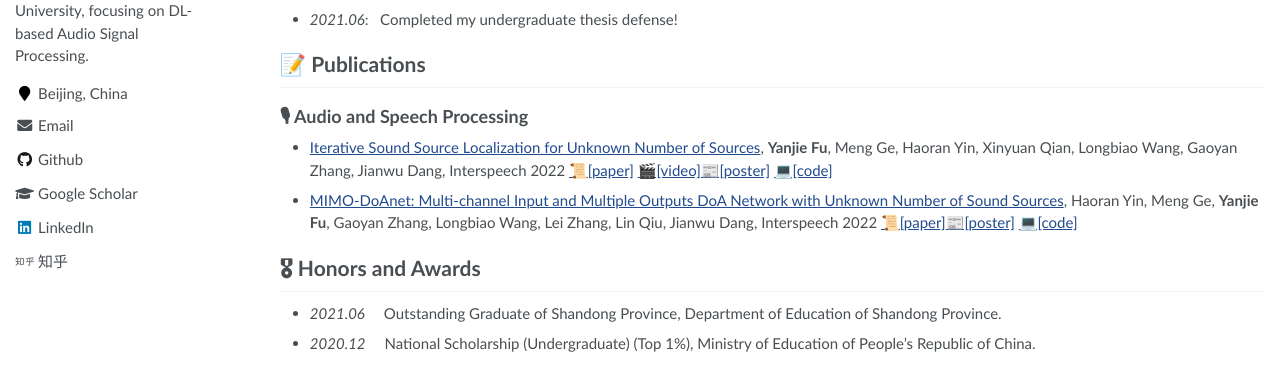
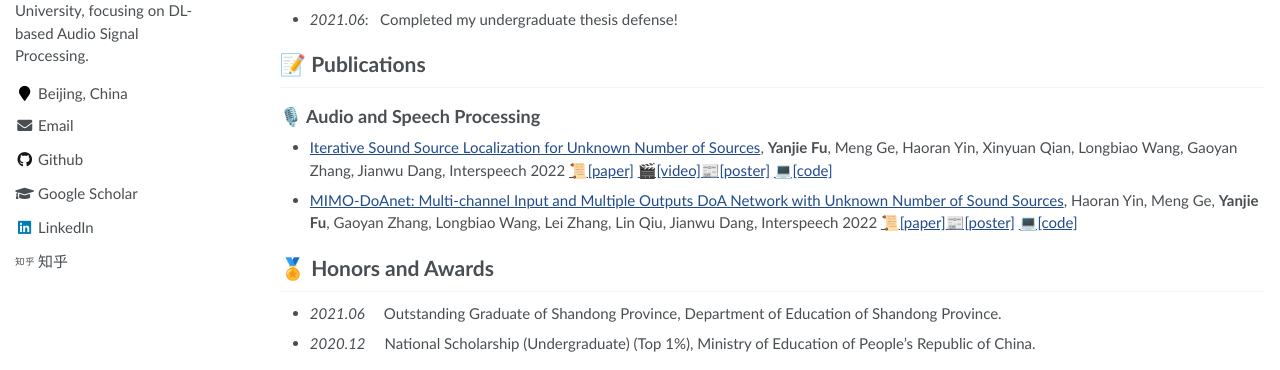
Before and after one commit to FYJNEVERFOLLOWS/FYJNEVERFOLLOWS.github.io, a Jekyll site: the page built from _pages/about.md, in a window 1280 px wide and 1123 px high. Shown: the part 399-769 px from the top of the window. Built offline with Jekyll 4.4.1, drawn with Linux system fonts in a browser that asks for light colours.

Commit message:
update1107-2

```diff
--- a/_pages/about.md
+++ b/_pages/about.md
@@ -29,12 +29,12 @@ My research interest includes speech separation, speech enhancement and micropho
 
 # 📝 Publications
 
-## 🎙 Audio and Speech Processing
+## 🎙️ Audio and Speech Processing
 - [Iterative Sound Source Localization for Unknown Number of Sources](https://www.isca-speech.org/archive/interspeech_2022/fu22c_interspeech.html), **Yanjie Fu**, Meng Ge, Haoran Yin, Xinyuan Qian, Longbiao Wang, Gaoyan Zhang, Jianwu Dang, Interspeech 2022 [📜[paper]](https://www.isca-speech.org/archive/interspeech_2022/fu22c_interspeech.html) [🎬[video]](https://www.bilibili.com/video/BV1kD4y1b75n)[📰[poster]](https://drive.google.com/file/d/1TpxvtH9qwZCaqP2NnKhQ4FAzZqJj83EM/view?usp=sharing) [💻[code]](https://github.com/FYJNEVERFOLLOWS/ISSL)
 - [MIMO-DoAnet: Multi-channel Input and Multiple Outputs DoA Network with Unknown Number of Sound Sources](https://www.isca-speech.org/archive/interspeech_2022/yin22b_interspeech.html), Haoran Yin, Meng Ge, **Yanjie Fu**, Gaoyan Zhang, Longbiao Wang, Lei Zhang, Lin Qiu, Jianwu Dang, Interspeech 2022 [📜[paper]](https://www.isca-speech.org/archive/interspeech_2022/yin22b_interspeech.html)[📰[poster]](https://drive.google.com/file/d/1bTSSorgCL5C4chIGBAmC3Y4nZ6S0-uht/view?usp=sharing) [💻[code]](https://github.com/TJU-haoran/VCTK-16k-simulated)
 
 
-# 🎖 Honors and Awards
+# 🏅 Honors and Awards
 - *2021.06* &emsp; Outstanding Graduate of Shandong Province, Department of Education of Shandong Province.
 - *2020.12* &emsp; National Scholarship (Undergraduate) (Top 1%), Ministry of Education of People's Republic of China.
 
```
